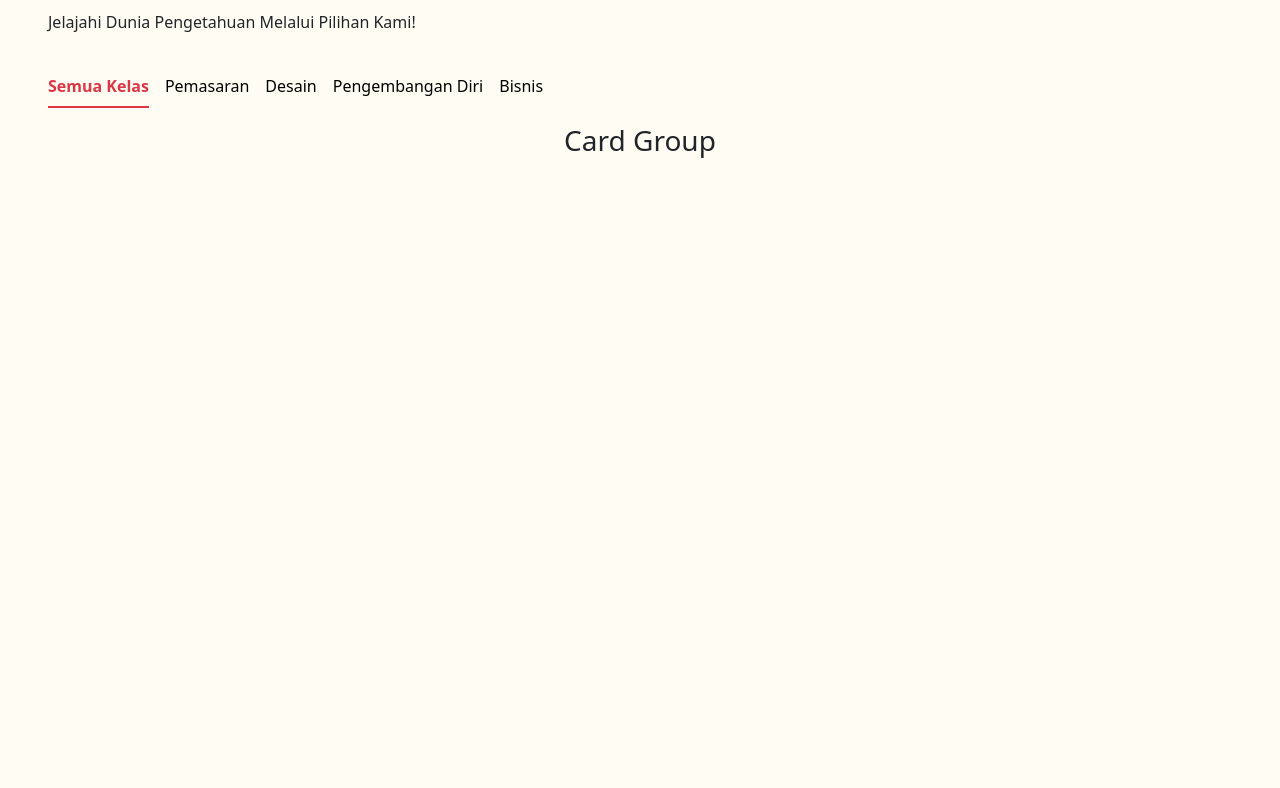
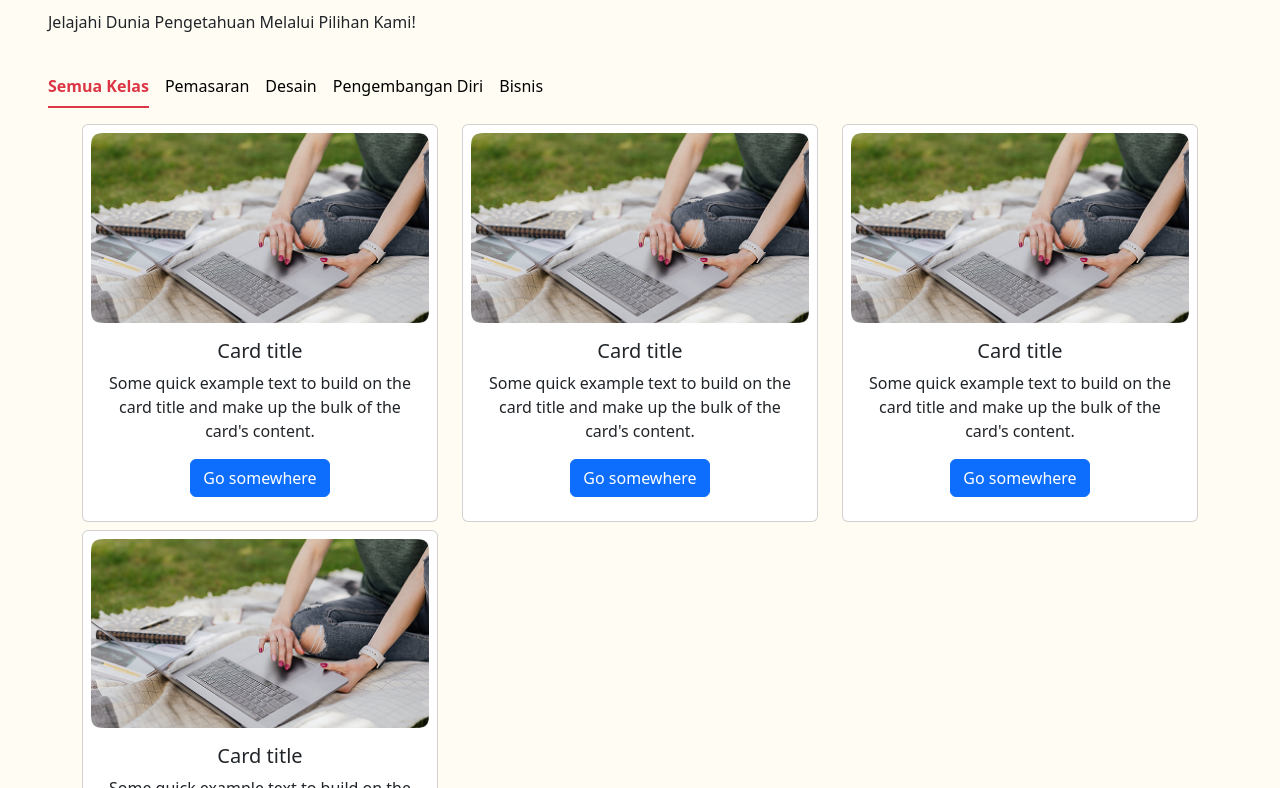
Before and after one commit to fayedsazli/Mission_Intermediate_Front_End_1A, a React (Vite) app: page / in a window 1280 px wide. Shown: the part 612-1400 px from the top of the page. Before the commit the page ends 800 px from the top, so only its background shows below. Built offline with nearby package versions, Linux system fonts and the light colour scheme.

Commit message:
feat: card section card

```diff
--- /dev/null
+++ b/src/common/card.jsx
@@ -0,0 +1,21 @@
+const Card = () => {
+  return (
+    <div className="col">
+      <div className="card w-100 p-2" >
+        <img src="/Rectangle1.png" className="card-img-top w-100" alt="gambar1" />
+        <div className="card-body">
+          <h5 className="card-title">Card title</h5>
+          <p className="card-text">
+            Some quick example text to build on the card title and make up the
+            bulk of the card's content.
+          </p>
+          <a href="#" className="btn btn-primary">
+            Go somewhere
+          </a>
+        </div>
+      </div>
+    </div>
+  );
+};
+
+export default Card;
--- /dev/null
+++ b/src/layout/CardGroup.jsx
@@ -0,0 +1,17 @@
+import Card from "../common/card";
+
+const CardGroup = () => {
+  return (
+    <div className="container text-center">
+      <div className="row row-cols-1 row-cols-sm-2 row-cols-md-3 row-gap-2">
+        <Card />
+        <Card />
+        <Card />
+        <Card />
+
+      </div>
+    </div>
+  );
+};
+
+export default CardGroup;
--- a/src/layout/CardSection.jsx
+++ b/src/layout/CardSection.jsx
@@ -1,5 +1,6 @@
 import TitleParagraf from "../common/TitleParagraf";
 import TabsCard from "../common/TabsCard";
+import CardGroup from "./CardGroup";
 
 
 const CardSection = () =>{
@@ -8,7 +9,7 @@ const CardSection = () =>{
         <h2>Card Section</h2>
         <TitleParagraf />
         <TabsCard />
-        <h3>Card Group</h3>
+        <CardGroup />
         </>
     );
 };
```
Also changed, not shown: public/Rectangle1.png (added).
